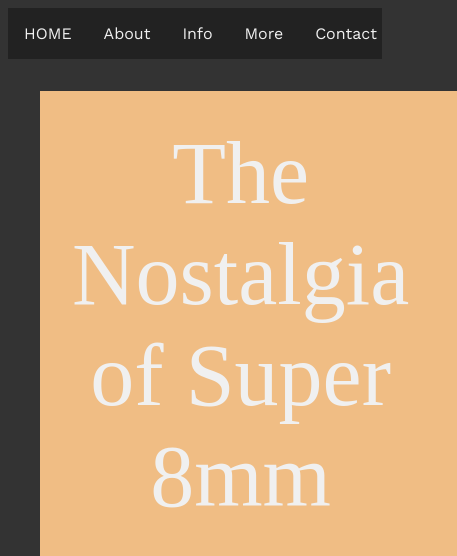
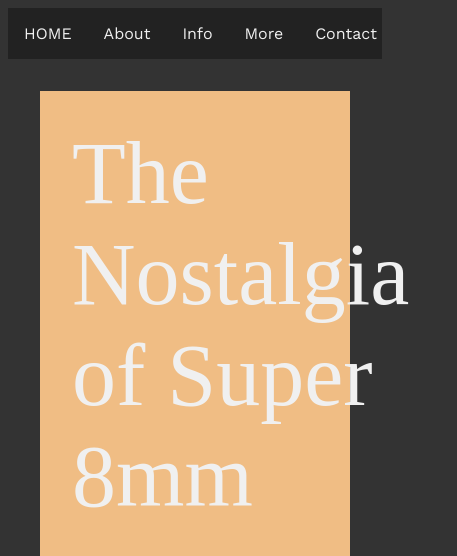
Before and after one commit to ryanmattew11/super8_tribute, a plain HTML site: page index.html in a window 390 px wide. Shown: the top 556 px of the page, 457 px wide, since content can reach past the window. Drawn offline with nearby package versions, Linux system fonts and the light colour scheme; grey boxes are pictures that could not be loaded.

Commit message:
changes
alterations to commit

```diff
--- a/css/style.css
+++ b/css/style.css
@@ -65,24 +65,11 @@ nav a.active {
 /*-- Hero Unit Styles--*/
 main {
   padding: 2em;
-  display: grid;
-  grid-template-columns: 1fr;
-  grid-gap: 1em;
-  justify-items: center;
-  align-items: center;
-  grid-template-areas:
-            "head head head";
 }
 @media screen and (max-width: 767px) {
   main { grid-template-columns: 1fr;
          grid-template-areas:
             "head";
-  }
-  .wall {display: none;}
-  .splash {display: none;}
-  header {grid-template-columns: 1fr;}
-  .hero-title h1, .hero-title h2 {text-align: center;}
-}
 header {
   grid-area: head;
   display: grid;
```
Also changed, not shown: index.html (+1 -0 lines), img/Screen Shot 2019-02-19 at 12.44.47 PM.png (added).
